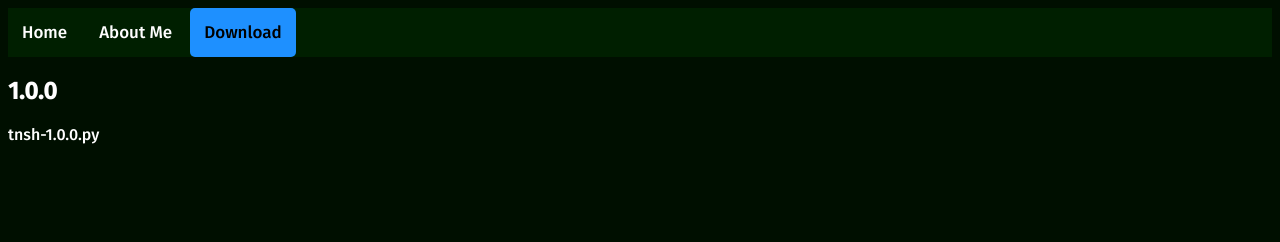
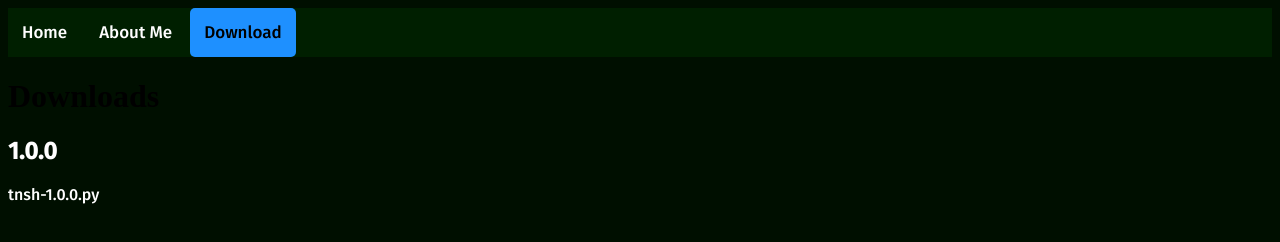
Before and after one commit to tnshsite/tnshsite.github.io, a plain HTML site: page download.html in a window 1280 px wide. Drawn offline with Linux system fonts and the light colour scheme.

Commit message:
Fixed the name and added the page name

```diff
--- a/download.html
+++ b/download.html
@@ -2,7 +2,7 @@
 
 <html>
   <head>
-    <title>About Me</title>
+    <title>Download</title>
     <link rel="stylesheet" href="styles.css">
     <link rel="preconnect" href="https://fonts.gstatic.com">
     <link href="https://fonts.googleapis.com/css2?family=Fira+Sans:wght@500&display=swap" rel="stylesheet">
@@ -13,6 +13,7 @@
       <a href="about.html">About Me</a>
       <a href="download.html" class="active">Download</a>
     </div>
+    <h1>Downloads</h1>
     <div class="ver">
       <h2>1.0.0</h2>
       <a href="https://github.com/tnshsite/tnsh/archive/master.zip">tnsh-1.0.0.py</a>
```
